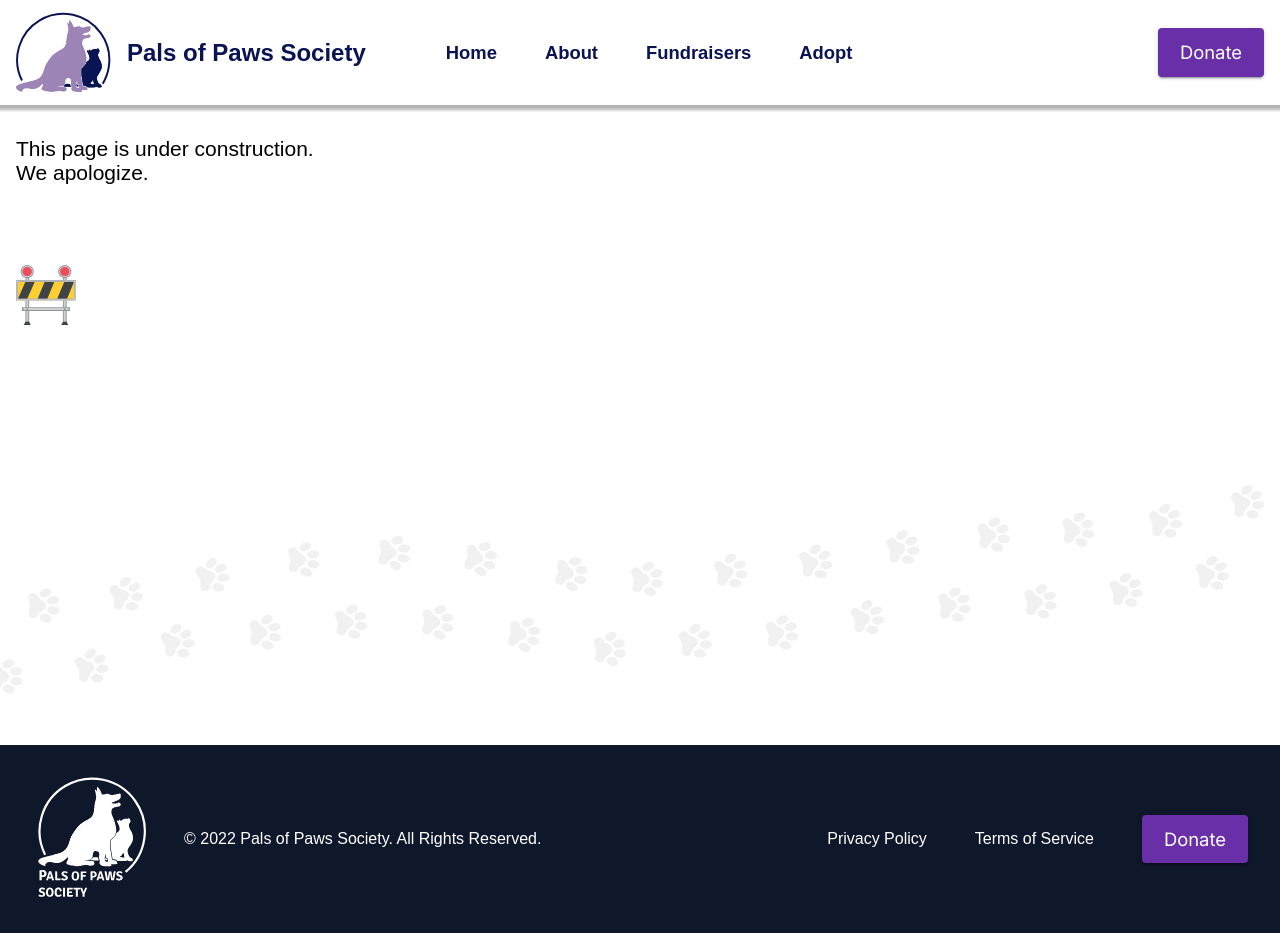
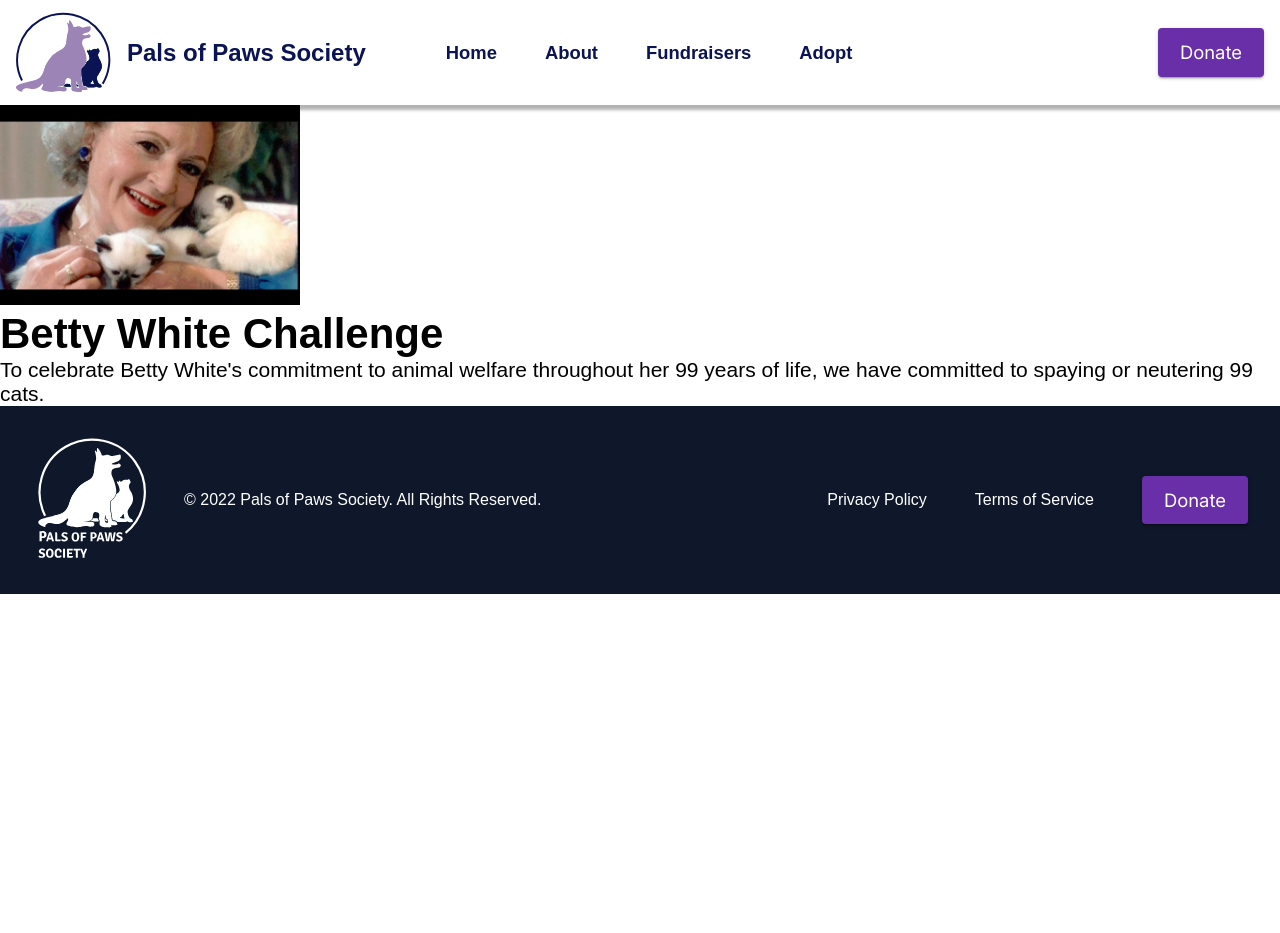
Before and after one commit to WVAviator/pals-of-paws-society, a Next.js app: page /fundraisers in a window 1280 px wide. After the commit the page ends 800 px from the top, so only its background shows below. Built offline with nearby package versions, Linux system fonts and the light colour scheme; a web font is replaced by a local one.

Commit message:
Added mdx remote for events page

```diff
--- a/components/mdx/MDXImage.js
+++ b/components/mdx/MDXImage.js
@@ -2,8 +2,19 @@ import Image from "next/image";
 import styles from "./MDXImage.module.scss";
 
 const MDXImage = (props) => {
+	let floatStyle = { float: "none" };
+	if (props.float) {
+		floatStyle = {
+			float: props.float,
+			width: props.floatWidth ?? "33%",
+			margin: `1rem ${props.float === "right" ? "0" : "3rem"} 1rem ${
+				props.float === "right" ? "3rem" : "0"
+			}`, //Flush with the content margins on one side
+		};
+	}
+
 	return (
-		<div className={styles.image}>
+		<div className={styles.image} style={floatStyle}>
 			<Image {...props} />
 		</div>
 	);
--- /dev/null
+++ b/events/betty-white-challenge.mdx
@@ -0,0 +1,36 @@
+---
+title: Betty White Challenge
+slug: betty-white-challenge
+image: /images/betty-white-challenge.jpg
+date: 01-Jan-2022
+excerpt: To celebrate Betty White's commitment to animal welfare throughout her 99 years of life, we have committed to spaying or neutering 99 cats.
+---
+
+# Betty White Challenge
+
+In the wake of Betty White's passing on December 31st, 2021, and to celebrate her 99 years of life and her lifelong commitment to animal welfare, we have committed to spaying or neutering 99 cats, along with many other animal rescue and fundraising organizations around the world.
+
+<MDXImage
+	src="/images/betty-white-challenge.jpg"
+	alt="Actress Betty White holding several kittens"
+	width={1250}
+	height={1000}
+	objectFit="cover"
+	priority
+	float="right"
+	floatWidth="40%"
+/>
+
+## Our Progress
+
+So far, since January 1st, 2022, we have spayed and neutered:
+
+79 / 99 cats
+
+## How We're Doing It
+
+We are working with many local veterinarians and animal rescue organizations to help trap stray cats through our [TNR program](/about/tnr). Our volunteers have been working hard to trap these cats, bring them to a vet, and then provide them a place to recover before releasing them into the wild.
+
+## How You Can Help
+
+Please submit a [volunteer application](/volunteer) or contact us on [Facebook](https://www.facebook.com/palsofpawssociety) to help us in our mission. We could use your help with trapping, transportation, and post-operation care.
--- a/package.json
+++ b/package.json
@@ -19,10 +19,13 @@
     "@stripe/react-stripe-js": "^1.7.0",
     "@stripe/stripe-js": "^1.23.0",
     "axios": "^0.25.0",
+    "fs": "^0.0.1-security",
     "google-spreadsheet": "^3.2.0",
+    "gray-matter": "^4.0.3",
     "ioredis": "^4.28.5",
     "micro": "^9.3.4",
     "next": "^12.1.0",
+    "next-mdx-remote": "^4.0.0",
     "nodeenv": "^3.0.74",
     "react": "17.0.2",
     "react-dom": "17.0.2",
@@ -33,6 +36,7 @@
     "swr": "^1.2.1"
   },
   "devDependencies": {
+    "@types/glob": "^7.2.0",
     "@types/google-spreadsheet": "^3.1.5",
     "@types/ioredis": "^4.28.8",
     "@types/mdx": "^2.0.1",
--- a/pages/fundraisers/index.tsx
+++ b/pages/fundraisers/index.tsx
@@ -1,7 +1,44 @@
+import { GetStaticProps } from "next";
+import { MDXRemote, MDXRemoteSerializeResult } from "next-mdx-remote";
 import UnderConstruction from "../../components/layout/UnderConstruction";
+import { getEvents } from "../../src/event";
+import Image from "next/image";
+import { EventMeta } from "../../src/types/EventMeta";
+import Link from "next/link";
 
-const Fundraisers = () => {
-	return <UnderConstruction />;
+interface FundraisersProps {
+	events: EventMeta[];
+}
+
+const Fundraisers = ({ events }: FundraisersProps) => {
+	const mappedEvents = events.map((event) => {
+		return (
+			<Link href={`/fundraisers/${event.slug}`} key={event.slug}>
+				<a>
+					<div>
+						<Image
+							src={event.image}
+							width={300}
+							height={200}
+							objectFit="cover"
+						/>
+						<h1>{event.title}</h1>
+						<p>{event.excerpt}</p>
+					</div>
+				</a>
+			</Link>
+		);
+	});
+
+	return <div>{mappedEvents}</div>;
+};
+
+export const getStaticProps: GetStaticProps = async () => {
+	const events: EventMeta[] = getEvents();
+
+	return {
+		props: { events },
+	};
 };
 
 export default Fundraisers;
--- /dev/null
+++ b/src/event.ts
@@ -0,0 +1,57 @@
+import path from "path";
+import fs from "fs";
+import matter from "gray-matter";
+import { EventMeta } from "./types/EventMeta";
+
+export const getEvents = () => {
+	let events: EventMeta[] = [];
+	const files = fs.readdirSync(path.join(process.cwd(), "events"));
+
+	if (files) {
+		files.forEach((file) => {
+			if (path.extname(file) == ".mdx") {
+				const source = fs.readFileSync(
+					path.join(process.cwd(), "events", `${file}`),
+					{
+						encoding: "utf-8",
+					}
+				);
+				const { content, data } = matter(source);
+				events.push({ ...data, slug: file.replace(".mdx", "") } as EventMeta);
+			}
+		});
+		return events;
+	} else {
+		return null;
+	}
+};
+
+export const getPaths = () => {
+	let paths: { params: { slug: string } }[] = [];
+
+	const files = fs.readdirSync(path.join(process.cwd(), "events"));
+	if (files) {
+		files.forEach((file) => {
+			if (path.extname(file) == ".mdx") {
+				paths.push({ params: { slug: file.replace(".mdx", "") } });
+			}
+		});
+		return paths;
+	} else {
+		return null;
+	}
+};
+
+export const getFileData = (fileName: string) => {
+	const data = fs.readFileSync(
+		path.join(process.cwd(), "events", `${fileName}.mdx`),
+		{
+			encoding: "utf-8",
+		}
+	);
+	if (data) {
+		return data;
+	} else {
+		return null;
+	}
+};
--- /dev/null
+++ b/src/types/EventMeta.ts
@@ -0,0 +1,7 @@
+export interface EventMeta {
+	slug: string;
+	title: string;
+	date: string;
+	image: string;
+	excerpt: string;
+}
```
Also changed, not shown: pages/fundraisers/[slug].tsx (added, +59 -0 lines), pages/fundraisers/betty-white-challenge.mdx (deleted, +0 -11 lines), public/images/betty-white-challenge.jpg (added), 1 other file (tests, documents, lock files or other folders).
